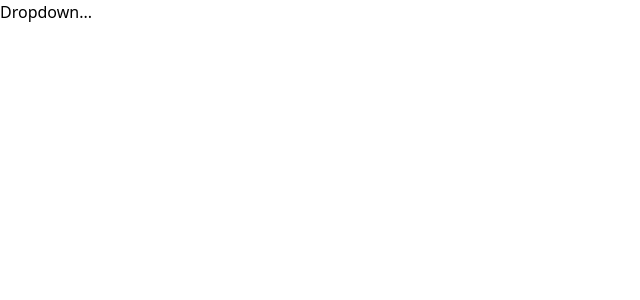
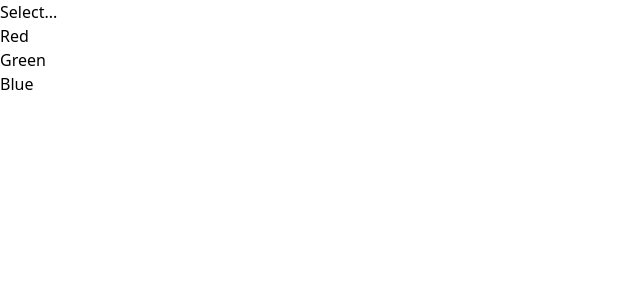
Before and after one commit to NS-25/udemy-comps, a React (Vite) app: page / in a window 1280 px wide. Shown: the top 300 px of the page, without its empty margins (0-640 px from the left). Built offline with nearby package versions, Linux system fonts and the light colour scheme.

Commit message:
some codes updated in dropdown

```diff
--- a/src/components/Dropdown.jsx
+++ b/src/components/Dropdown.jsx
@@ -1,6 +1,14 @@
-const Dropdown = ({options}) => {
+const Dropdown = ({ options }) => {
+  const renderedOptions = options.map((option) => {
+    return <div key={option.value}>{option.label}</div>;
+  });
 
-  return <div>Dropdown...</div>;
+  return (
+    <div>
+      <div>Select...</div>
+      <div>{renderedOptions}</div>
+    </div>
+  );
 };
 
 export default Dropdown;
```
